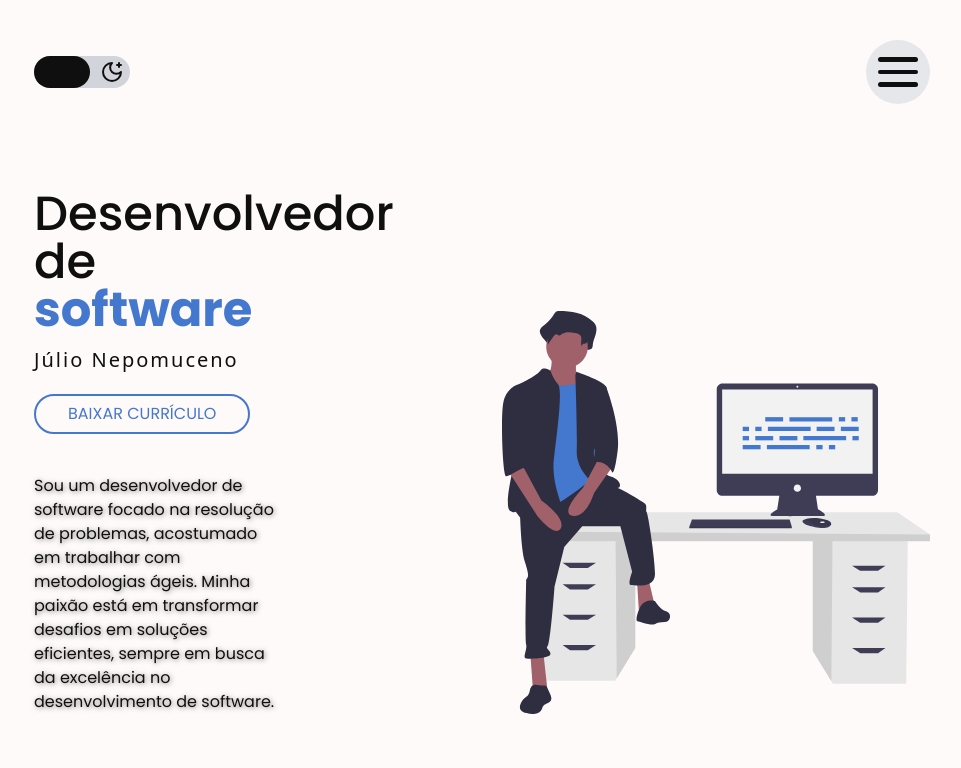
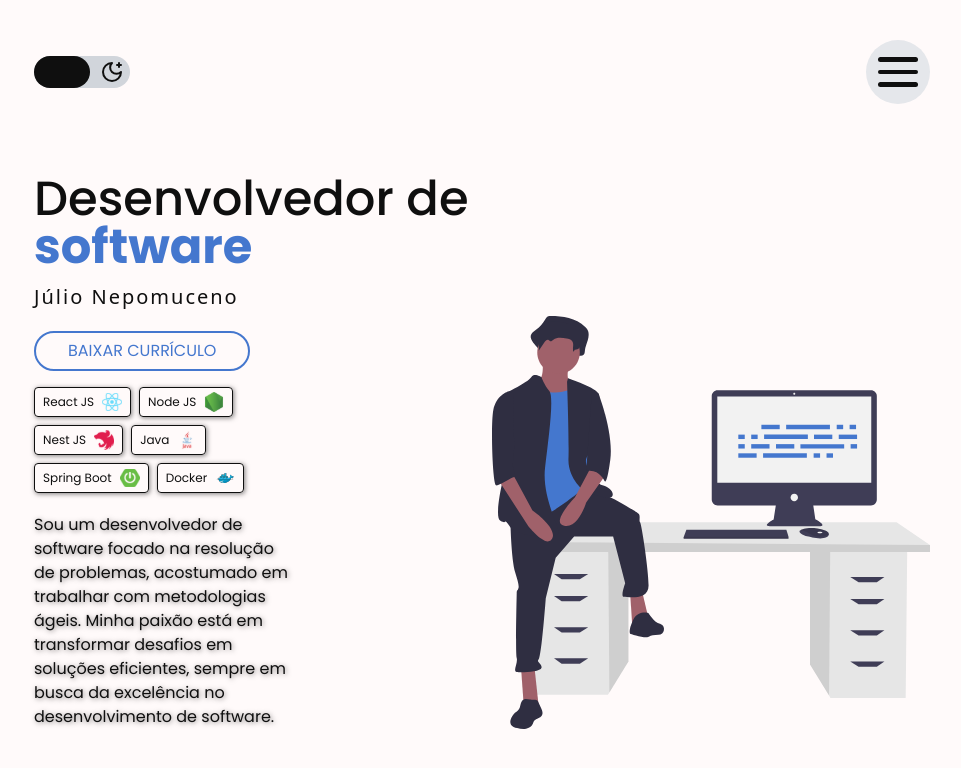
Before and after one commit to julioceno/portfolio, a React (Vite) app: page / in a window 1280 px wide. Shown: the top 768 px of the page, without its empty margins (158-1119 px from the left). Built offline with nearby package versions, Linux system fonts and the light colour scheme.

Commit message:
[feature]: add main techs in main page

```diff
--- a/src/pages/Home/index.tsx
+++ b/src/pages/Home/index.tsx
@@ -1,19 +1,20 @@
 import { observer } from 'mobx-react-lite';
 import MainIcon from '../../../public/main-icon.svg';
 import Resume from '../../../public/resume-julio-nepomuceno.pdf';
-import { Wrap } from '../../components';
+import { TechBadge, TechEnum, Wrap } from '../../components';
 import { themeStore } from '../../components/Header/store';
 import './style.css';
+
+const primaryTechs = [TechEnum.REACT, TechEnum.NODE, TechEnum.NEST, TechEnum.JAVA, TechEnum.SPRING_BOOT,TechEnum.DOCKER ]
 
 const Home = observer(() => {
   const isDarkMode = themeStore.theme === 'dark';
 
   const classTextShadow = isDarkMode ? 'text-with-shadow-dark' : 'text-with-shadow';
-
   return (
     <Wrap ocultFooter>
       <div className='flex-1 flex justify-center items-center mt-5 md:mt-0'>
-        <main className='flex flex-col items-center gap-10 md:grid grid-cols-2'>
+        <main className='flex flex-col items-center gap-5 md:grid grid-cols-2'>
           <div className='flex flex-col items-center md:items-start gap-3 grid-col-2'>
             <h1 className='text-2xl bp-400px:text-4xl lg:text-5xl xl:text6xl text-main-black dark:text-main-white font-medium text-center md:text-left font-poppins'>
               Desenvolvedor de <br />
@@ -29,6 +30,11 @@ const Home = observer(() => {
             >
               BAIXAR CURRÍCULO
             </a>
+            <div className='flex flex-wrap gap-2 justify-center md:justify-start sm:w-4/6 mt-1'>
+              {primaryTechs.map((tech) => (
+              <TechBadge name={tech} hasShadow />
+              ))}
+            </div>
           </div>
           <img
             src={MainIcon}
```
